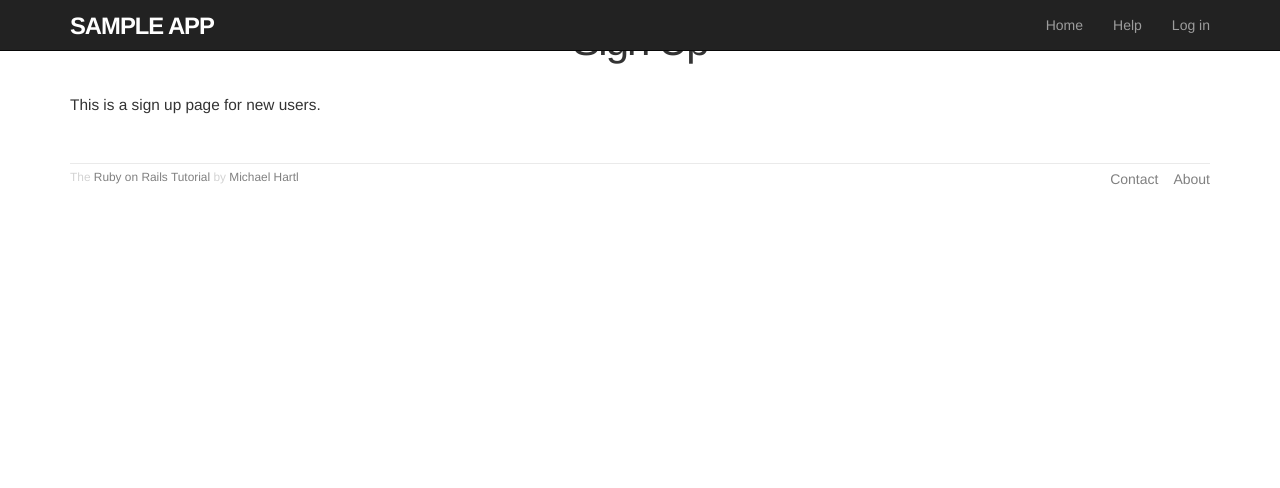
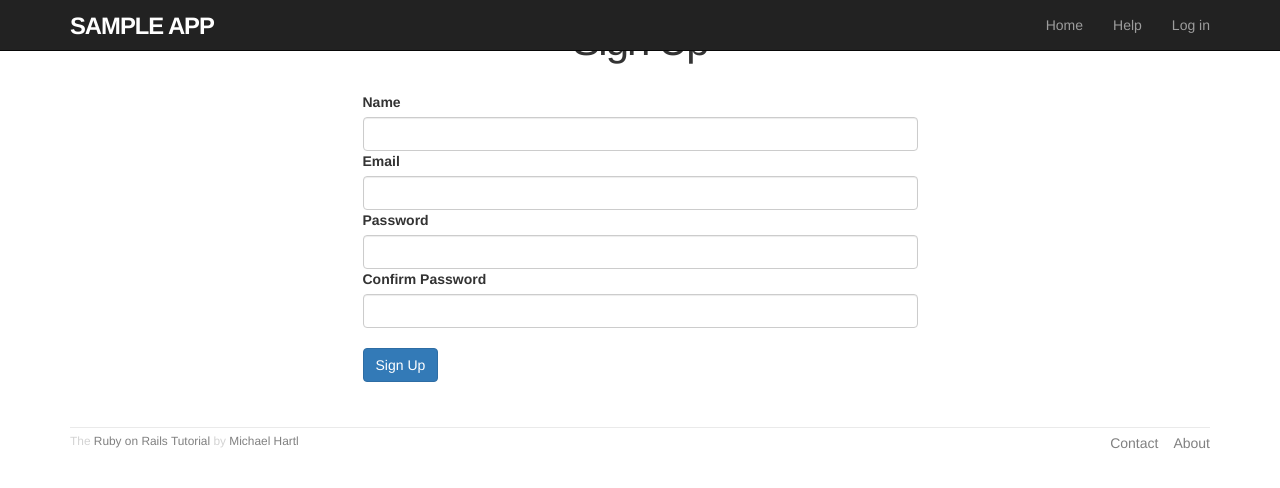
Before and after one commit to bsclark75/xclone, a Flask app: page /signup in a window 1280 px wide. Shown: the top 488 px of the page. Run offline with Flask 3, Linux system fonts and the light colour scheme; some libraries are stand-ins or nearby versions.

Commit message:
Signup form

```diff
--- a/app/templates/users/new.html
+++ b/app/templates/users/new.html
@@ -3,8 +3,20 @@
 {% block content %}
 
 <h1>Sign Up</h1>
-<p>
-   This is a sign up page for new users.
-</p>
-
+<div class="row">
+   <div class="col-md-6 col-md-offset-3">
+      <form method="POST" action="{{ url_for('main.signup') }}">
+         <label for="name">Name</label>
+         <input type="text" class="form-control" name="name" id="name" required>
+         <label for="email">Email</label>
+         <input type="email" class="form-control" name="email" id="email" required>
+         <label for="password">Password</label>
+         <input type="password" class="form-control" name="password" id="password" required>
+         <label for="confirm_password">Confirm Password</label>
+         <input type="password" class="form-control" name="confirm_password" id="confirm_password" required>
+         <br>
+         <button type="submit" class="btn btn-primary">Sign Up</button>
+      </form>
+   </div>
+</div>
 {% endblock %}
```
Also changed, not shown: app/static/scss/main.scss (+13 -0 lines).
